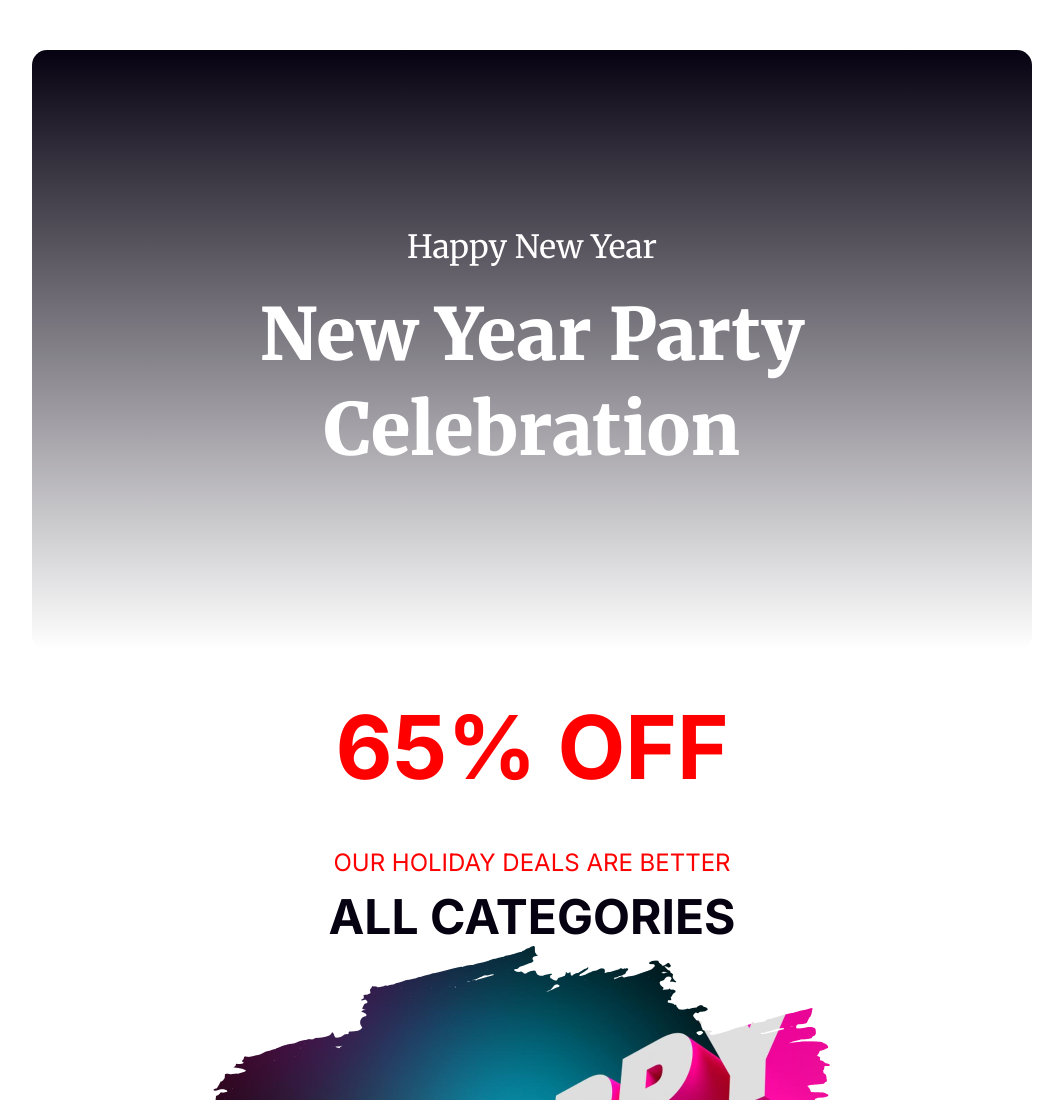
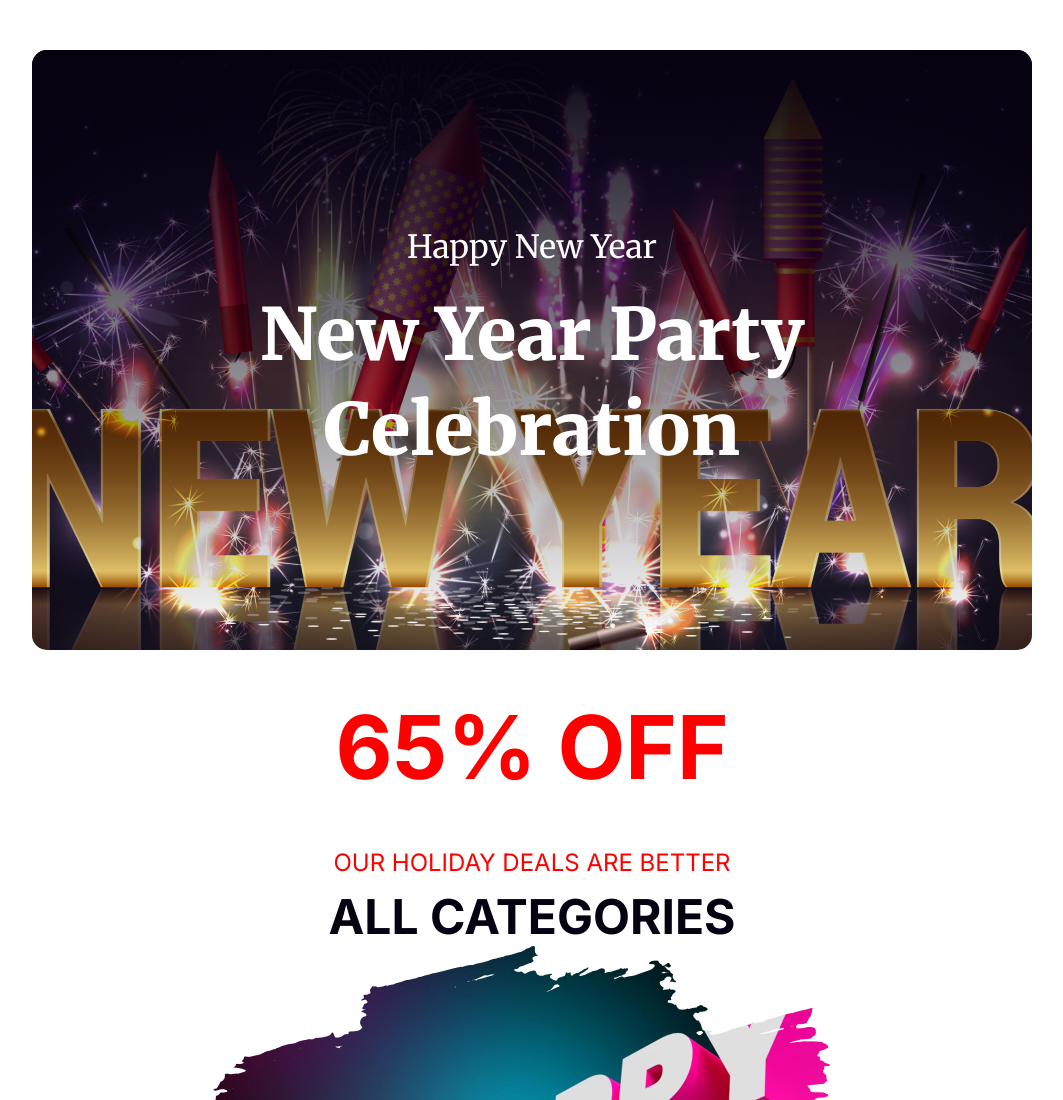
Before and after one commit to moudud-hoq/B9A1-New-Year-New-Mission, a plain HTML site: page index.html in a window 1280 px wide. Shown: the top 1100 px of the page, without its empty margins (108-1171 px from the left). Drawn offline with Linux system fonts and the light colour scheme; the site is published under a folder, as on GitHub Pages, so addresses that start at the root find nothing.

Commit message:
image problem

```diff
--- a/styles/style.css
+++ b/styles/style.css
@@ -14,7 +14,7 @@
 /*******************New Year Banner Section********** */
 
 .banner-section {
-    background-image: url("/images/banner-image.png");
+    background-image: url("../images/banner-image.png");
     background-repeat: no-repeat;
     background-position: center;
     background-size: cover;
```
